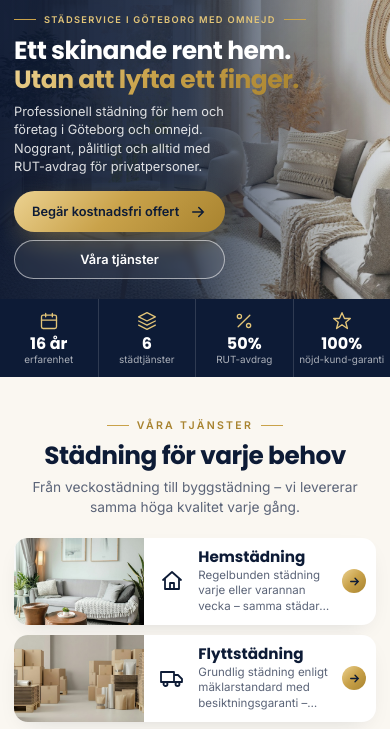
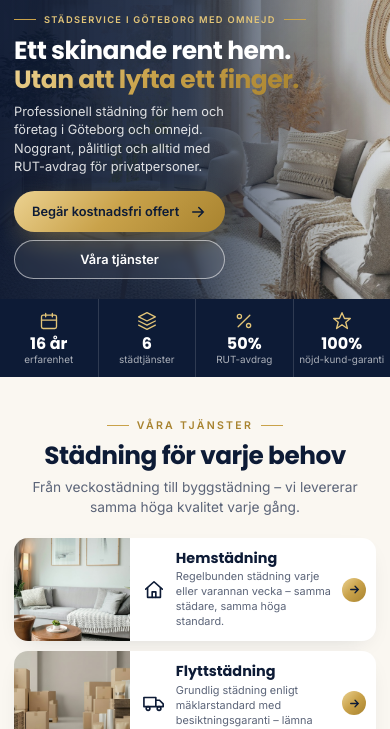
Before and after one commit to sebastianstrus/stadmar, a plain HTML site: page index.html in a window 390 px wide. Shown: the part 87-816 px from the top of the page. Drawn offline with Linux system fonts and the light colour scheme.

Commit message:
Phone: show full service descriptions and taller contact photo
Remove 3-line clamp on service card text with slightly smaller font,
keep arrows inside cards, disable iOS text inflation, and make the
contact photo 300px tall on phones.

Co-Authored-By: Claude Opus 5.5 <noreply@anthropic.com>

```diff
--- a/index.html
+++ b/index.html
@@ -24,7 +24,7 @@
     --radius:18px; --shadow:0 22px 50px -22px rgba(13,27,54,.28); --shadow-sm:0 8px 24px -12px rgba(13,27,54,.18);
   }
   *{box-sizing:border-box;margin:0;padding:0}
-  html{scroll-behavior:smooth}
+  html{scroll-behavior:smooth;-webkit-text-size-adjust:100%;text-size-adjust:100%}
   body{font-family:Inter,system-ui,sans-serif;color:var(--ink);background:var(--white);line-height:1.65;-webkit-font-smoothing:antialiased}
   h1,h2,h3,.brand{font-family:Poppins,sans-serif;line-height:1.15}
   a{color:inherit;text-decoration:none}
@@ -276,13 +276,14 @@
     .services-grid{grid-template-columns:1fr;gap:10px}
     .card{flex-direction:row;border-radius:14px}
     .card:hover{transform:none}
-    .card .img{flex:0 0 36%;aspect-ratio:auto;min-height:86px}
-    .card .body{padding:10px 10px 10px 12px;gap:10px;align-items:center}
-    .card .ic{width:32px;height:32px;border-radius:9px;background:transparent}
-    .card .ic svg{width:24px;height:24px}
-    .card h3{font-size:.95rem;margin-bottom:2px}
-    .card p{font-size:.72rem;line-height:1.35;display:-webkit-box;-webkit-line-clamp:3;-webkit-box-orient:vertical;overflow:hidden}
-    .card .go{width:24px;height:24px}
+    .card .img{flex:0 0 32%;aspect-ratio:auto;min-height:100px}
+    .card .body{padding:12px 10px 12px 10px;gap:8px;align-items:center;min-width:0}
+    .card .txt{min-width:0}
+    .card .ic{width:28px;height:28px;border-radius:9px;background:transparent}
+    .card .ic svg{width:22px;height:22px}
+    .card h3{font-size:.9rem;margin-bottom:3px}
+    .card p{font-size:.68rem;line-height:1.38;overflow-wrap:break-word}
+    .card .go{width:24px;height:24px;flex:none}
     .card .go svg{width:13px;height:13px}
 
     /* Trust: rounded strip, four in a row */
@@ -328,7 +329,8 @@
 
     /* Contact: photo + compact cards */
     .contact-grid{gap:12px}
-    .contact-media{min-height:150px;border-radius:18px}
+    .contact-media{min-height:300px;border-radius:18px}
+    .contact-media img{object-position:50% 35%}
     .contact-media .quote{left:12px;right:12px;bottom:12px;padding:10px 14px;font-size:.78rem;border-radius:12px}
     .contact-side{grid-template-columns:1fr 1fr;gap:10px}
     .cc{padding:16px 14px;border-radius:16px}
```
